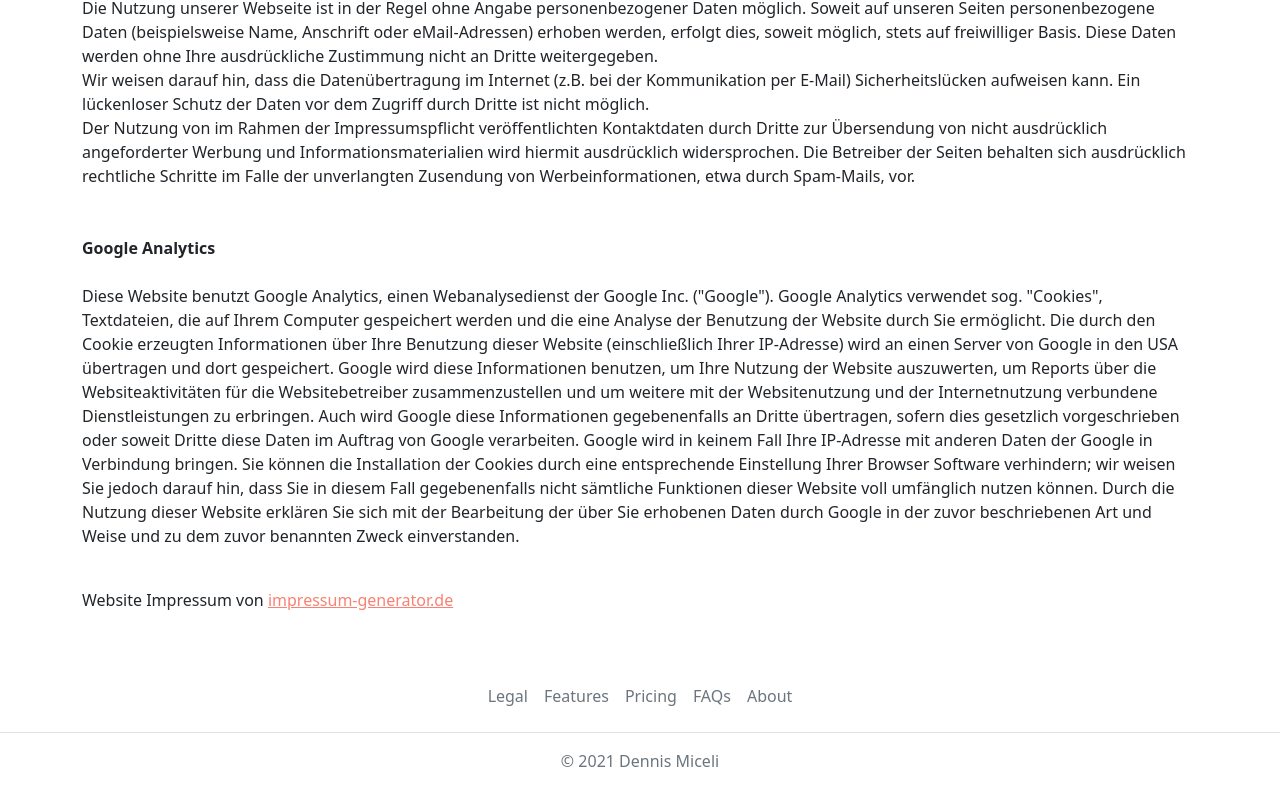
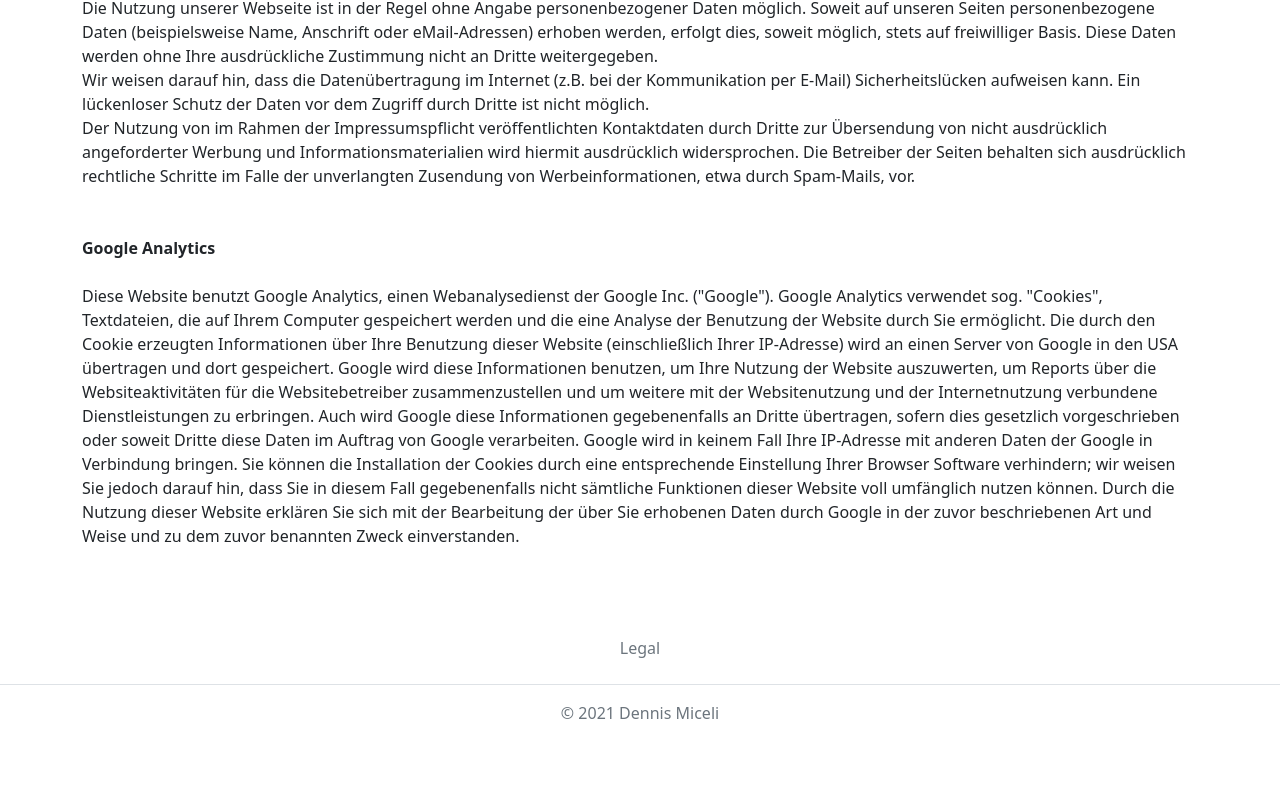
Before and after one commit to Th3Dennis/nextjs-mpa, a Next.js app: page /legal in a window 1280 px wide. Shown: the part 1146-1951 px from the top of the page. After the commit the page ends 1903 px from the top, so only its background shows below. Built offline with nearby package versions, Linux system fonts and the light colour scheme.

Commit message:
Changes in legal

```diff
--- a/components/footer/footer.js
+++ b/components/footer/footer.js
@@ -8,12 +8,6 @@ export default function Footer({ children }) {
       <li className="nav-item">
         <Link href={"/legal"}>
         <a className="nav-link px-2 text-muted">Legal</a></Link></li>
-
-
-      <li className="nav-item"><a href="#" className="nav-link px-2 text-muted">Features</a></li>
-      <li className="nav-item"><a href="#" className="nav-link px-2 text-muted">Pricing</a></li>
-      <li className="nav-item"><a href="#" className="nav-link px-2 text-muted">FAQs</a></li>
-      <li className="nav-item"><a href="#" className="nav-link px-2 text-muted">About</a></li>
     </ul>
     <p className="text-center text-muted">© 2021 Dennis Miceli</p>
   </footer>
--- a/pages/legal.js
+++ b/pages/legal.js
@@ -63,7 +63,7 @@ export default function legal() {
           <br />
           <br />
           Die durch die Seitenbetreiber erstellten Inhalte und Werke auf diesen
-          Seiten unterliegen dem deutschen Urheberrecht. Die Vervielfältigung,
+          Seiten unterliegen dem schweizer Urheberrecht. Die Vervielfältigung,
           Bearbeitung, Verbreitung und jede Art der Verwertung außerhalb der
           Grenzen des Urheberrechtes bedürfen der schriftlichen Zustimmung des
           jeweiligen Autors bzw. Erstellers. Downloads und Kopien dieser Seite
@@ -125,9 +125,6 @@ export default function legal() {
           beschriebenen Art und Weise und zu dem zuvor benannten Zweck
           einverstanden.
         </p>
-        <br />
-        Website Impressum von{" "}
-        <a href="https://www.impressum-generator.de">impressum-generator.de</a>
       </div>
     </div>
   );
```
